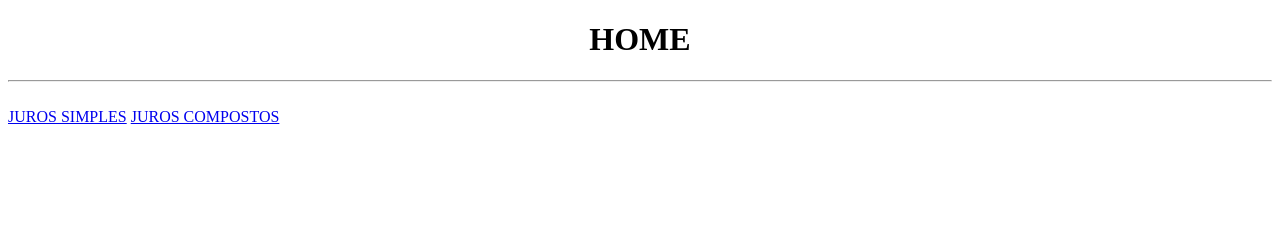
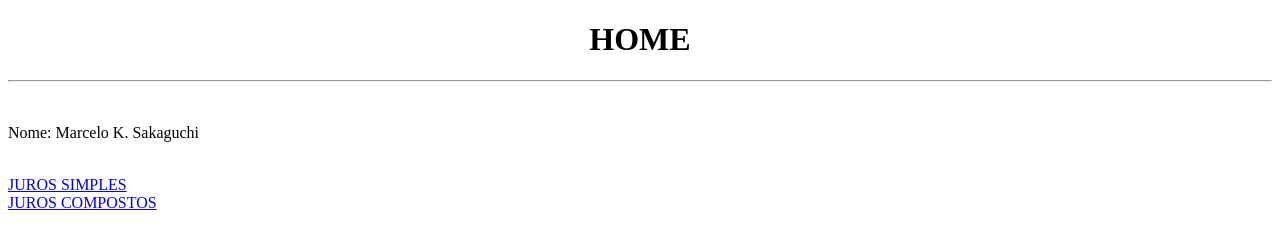
Before and after one commit to norton40/ProjetoServlet, a plain HTML site: page web/index.html in a window 1280 px wide. Drawn offline with Linux system fonts and the light colour scheme.

Commit message:
Update index.html

```diff
--- a/web/index.html
+++ b/web/index.html
@@ -13,8 +13,14 @@ and open the template in the editor.
     <body>
         <div><center><h1>HOME</h1></center></div>
         <hr/>
-        <BR>
+        <br/>
+
+        <p>Nome: Marcelo K. Sakaguchi</p>
+
+        <br/>
+
         <a href="juroSimples">JUROS SIMPLES</a>
+        <br>
         <a href="juroComposto">JUROS COMPOSTOS</a>
     </body>
 </html>
```
